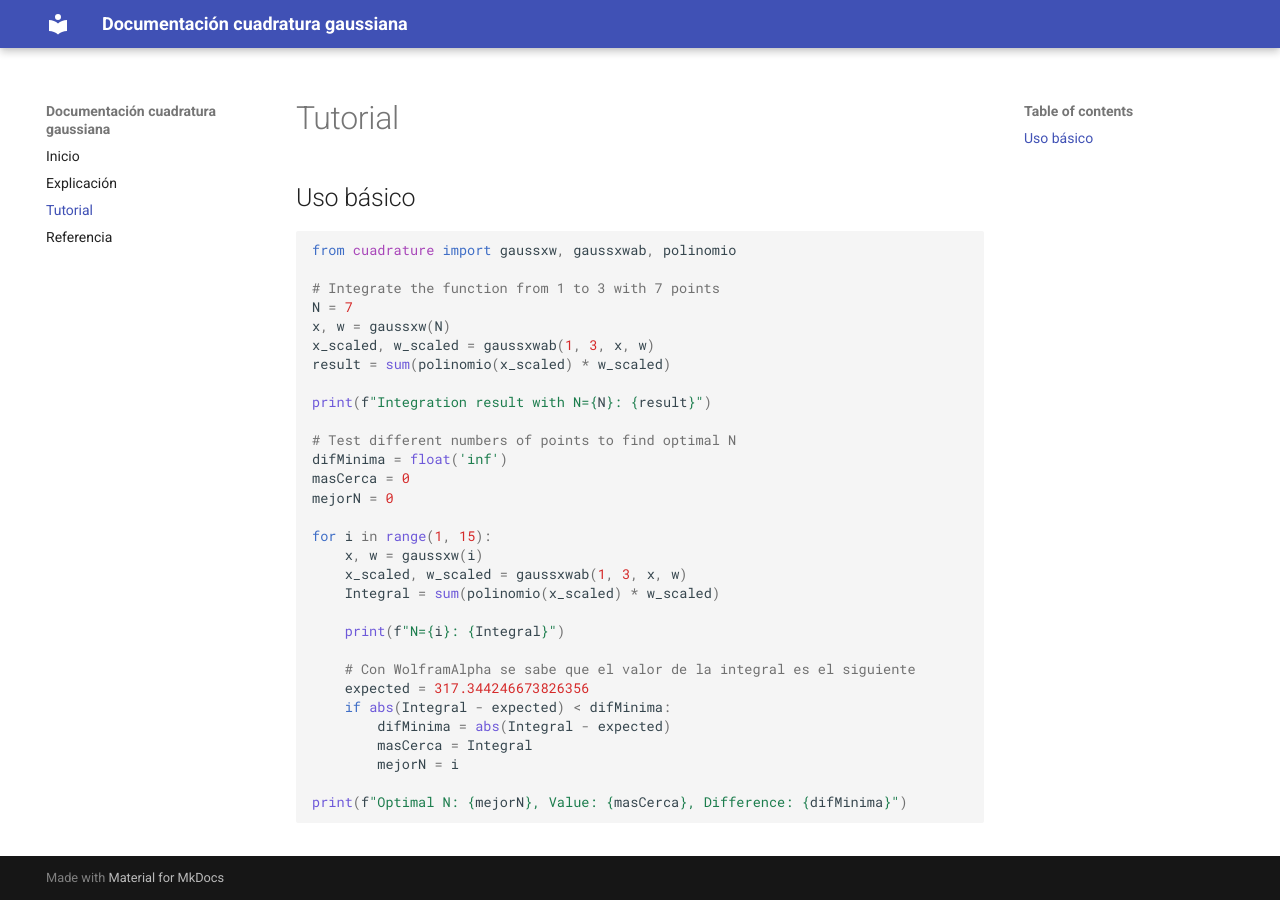
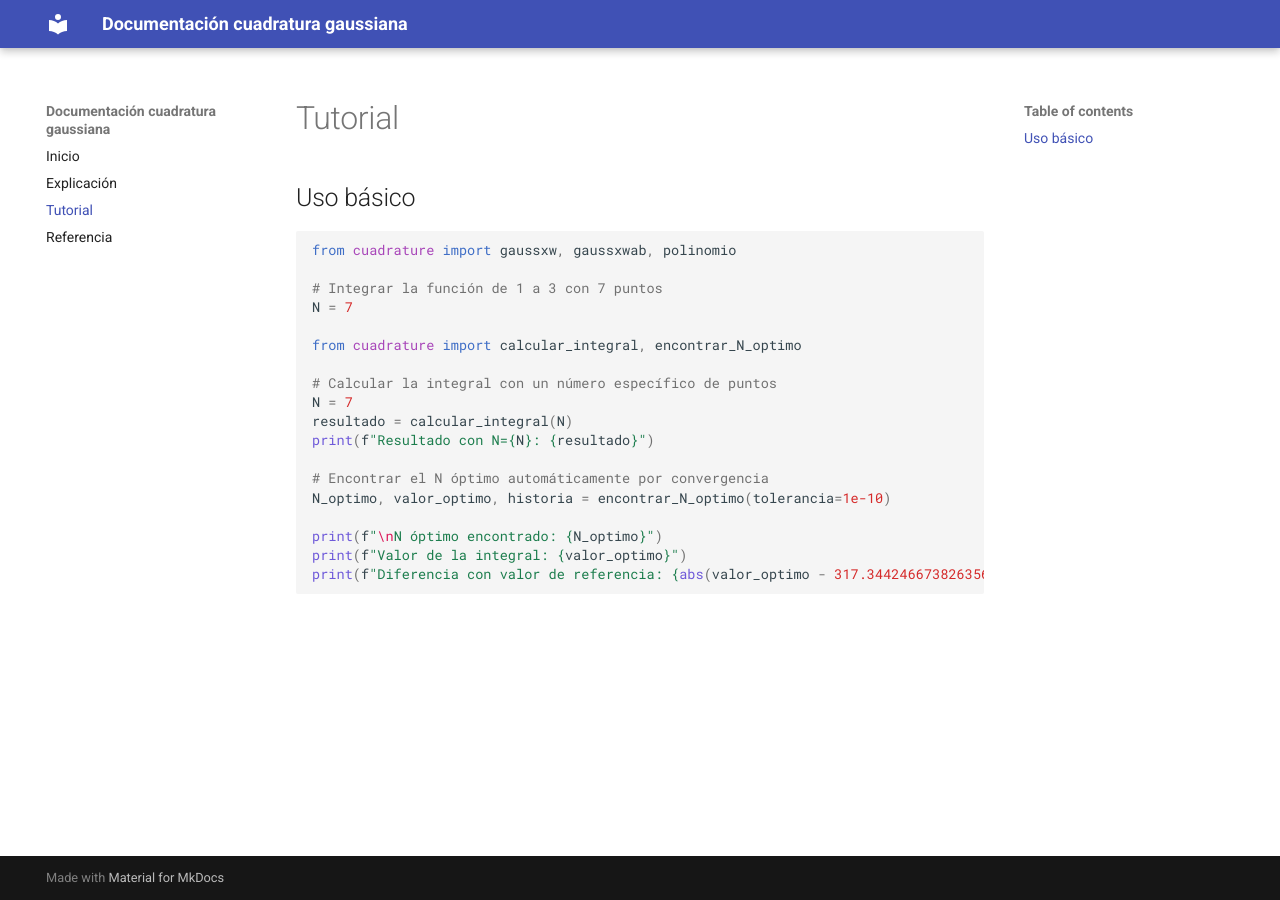
Before and after one commit to DnSalasAr/Documentaci-n-Cuadratura-Gaussiana, an MkDocs documentation site: the page built from docs/tutorials.md, in a window 1280 px wide. Built offline with MkDocs 1.6.1 and Material for MkDocs 9.7.7, drawn with Linux system fonts in a browser that asks for light colours.

Commit message:
Ya casi saliendo

````diff
--- a/docs/tutorials.md
+++ b/docs/tutorials.md
@@ -3,34 +3,24 @@
 ## Uso básico
 
 ```python
+
 from cuadrature import gaussxw, gaussxwab, polinomio
 
-# Integrate the function from 1 to 3 with 7 points
+# Integrar la función de 1 a 3 con 7 puntos
 N = 7
-x, w = gaussxw(N)
-x_scaled, w_scaled = gaussxwab(1, 3, x, w)
-result = sum(polinomio(x_scaled) * w_scaled)
 
-print(f"Integration result with N={N}: {result}")
+from cuadrature import calcular_integral, encontrar_N_optimo
 
-# Test different numbers of points to find optimal N
-difMinima = float('inf')
-masCerca = 0
-mejorN = 0
+# Calcular la integral con un número específico de puntos
+N = 7
+resultado = calcular_integral(N)
+print(f"Resultado con N={N}: {resultado}")
 
-for i in range(1, 15):
-    x, w = gaussxw(i)
-    x_scaled, w_scaled = gaussxwab(1, 3, x, w)
-    Integral = sum(polinomio(x_scaled) * w_scaled)
+# Encontrar el N óptimo automáticamente por convergencia
+N_optimo, valor_optimo, historia = encontrar_N_optimo(tolerancia=1e-10)
 
-    print(f"N={i}: {Integral}")
+print(f"\nN óptimo encontrado: {N_optimo}")
+print(f"Valor de la integral: {valor_optimo}")
+print(f"Diferencia con valor de referencia: {abs(valor_optimo - 317.344246673826356)}")
 
-    # Con WolframAlpha se sabe que el valor de la integral es el siguiente
-    expected = 317.344246673826356
-    if abs(Integral - expected) < difMinima:
-        difMinima = abs(Integral - expected)
-        masCerca = Integral
-        mejorN = i
-
-print(f"Optimal N: {mejorN}, Value: {masCerca}, Difference: {difMinima}")
 ```
--- a/mkdocs.yml
+++ b/mkdocs.yml
@@ -17,6 +17,6 @@ markdown_extensions:
 
 extra_javascript:
   - https://unpkg.com/mathjax@3/es5/tex-mml-chtml.js
-
+  - javascripts/mathjax.js
 theme:
   name: material
````
Also changed, not shown: cuadrature.py (+67 -42 lines), docs/explanation.md (+56 -0 lines).
